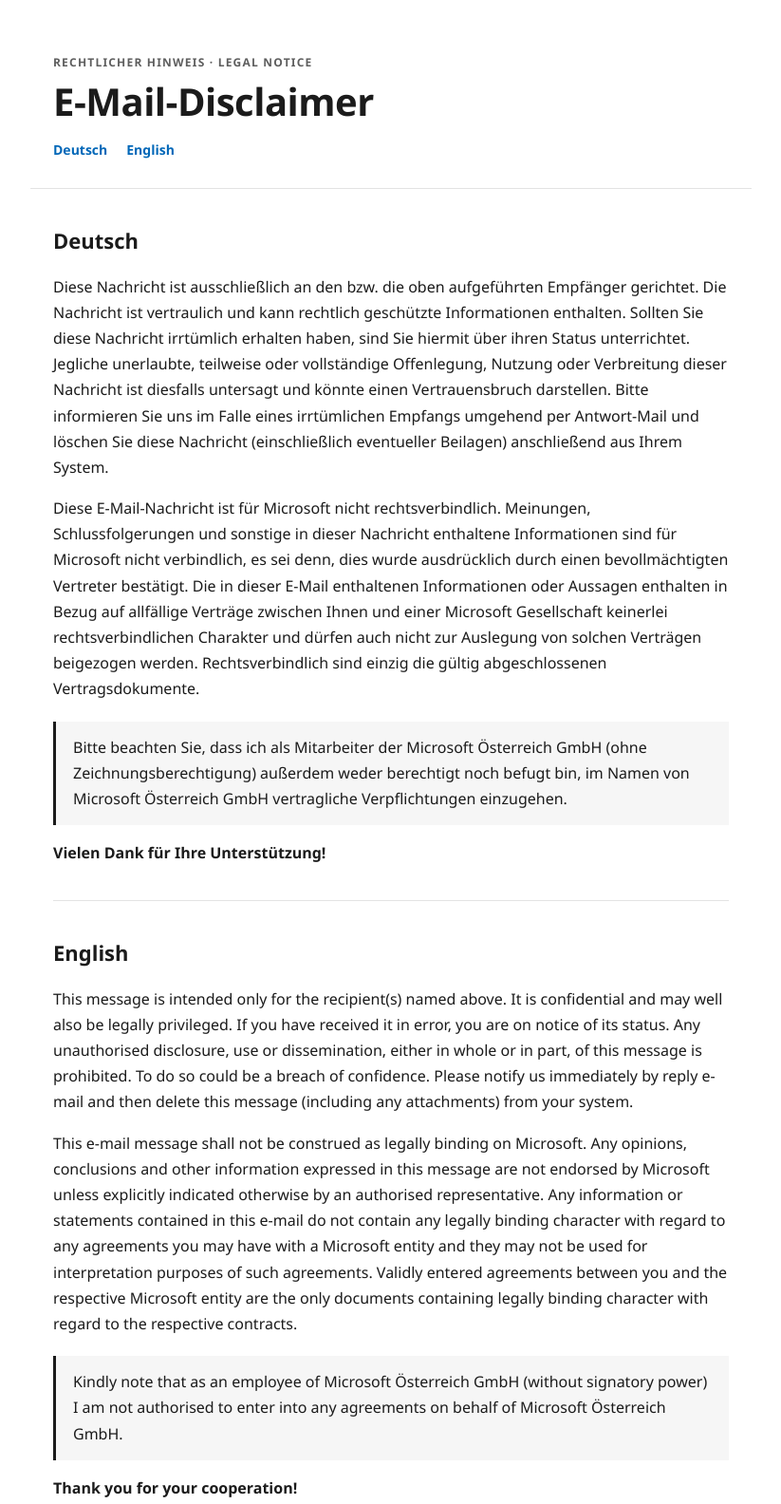
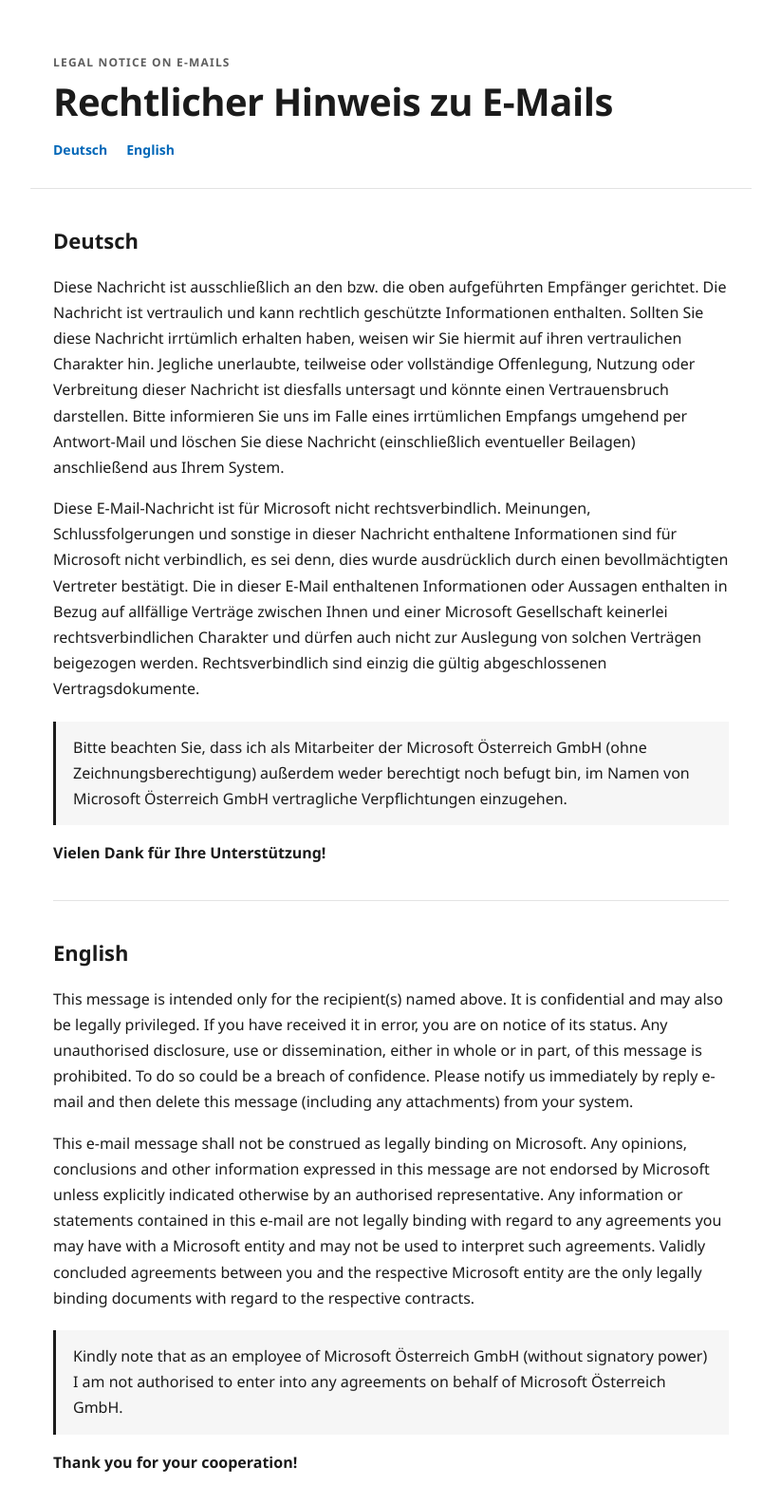
Before and after one commit to MSalexGH/Disclaimer, a plain HTML site: page index.html in a window 1280 px wide. Shown: the top 1584 px of the page at 95% size, without its empty margins (228-1051 px from the left). Drawn offline with Linux system fonts and the light colour scheme.

Commit message:
Titel und Textfassung ueberarbeitet (#1)
Co-authored-by: MSalexGH <262554544+MSalexGH@users.noreply.github.com>
Co-authored-by: Copilot <223556219+Copilot@users.noreply.github.com>

```diff
--- a/index.html
+++ b/index.html
@@ -5,7 +5,7 @@
 <meta name="viewport" content="width=device-width, initial-scale=1">
 <meta name="color-scheme" content="light dark">
 <meta name="robots" content="noindex">
-<title>E-Mail-Disclaimer</title>
+<title>Rechtlicher Hinweis zu E-Mails</title>
 <style>
 :root{--bg:#ffffff;--text:#1b1b1b;--muted:#5e5e5e;--line:#e3e3e3;--soft:#f6f6f6;--link:#0067b8}
 @media (prefers-color-scheme: dark){
@@ -39,8 +39,8 @@ footer a{color:var(--muted);text-decoration:underline}
 <body>
 <header>
   <div class="wrap">
-    <p class="eyebrow">Rechtlicher Hinweis · Legal notice</p>
-    <h1>E-Mail-Disclaimer</h1>
+    <p class="eyebrow">Legal notice on e-mails</p>
+    <h1>Rechtlicher Hinweis zu E-Mails</h1>
     <nav class="lang-nav" aria-label="Sprache / Language">
       <a href="#deutsch" hreflang="de">Deutsch</a>
       <a href="#english" hreflang="en">English</a>
@@ -51,15 +51,15 @@ footer a{color:var(--muted);text-decoration:underline}
   <div class="wrap">
     <section id="deutsch" lang="de">
       <h2>Deutsch</h2>
-      <p>Diese Nachricht ist ausschließlich an den bzw. die oben aufgeführten Empfänger gerichtet. Die Nachricht ist vertraulich und kann rechtlich geschützte Informationen enthalten. Sollten Sie diese Nachricht irrtümlich erhalten haben, sind Sie hiermit über ihren Status unterrichtet. Jegliche unerlaubte, teilweise oder vollständige Offenlegung, Nutzung oder Verbreitung dieser Nachricht ist diesfalls untersagt und könnte einen Vertrauensbruch darstellen. Bitte informieren Sie uns im Falle eines irrtümlichen Empfangs umgehend per Antwort-Mail und löschen Sie diese Nachricht (einschließlich eventueller Beilagen) anschließend aus Ihrem System.</p>
+      <p>Diese Nachricht ist ausschließlich an den bzw. die oben aufgeführten Empfänger gerichtet. Die Nachricht ist vertraulich und kann rechtlich geschützte Informationen enthalten. Sollten Sie diese Nachricht irrtümlich erhalten haben, weisen wir Sie hiermit auf ihren vertraulichen Charakter hin. Jegliche unerlaubte, teilweise oder vollständige Offenlegung, Nutzung oder Verbreitung dieser Nachricht ist diesfalls untersagt und könnte einen Vertrauensbruch darstellen. Bitte informieren Sie uns im Falle eines irrtümlichen Empfangs umgehend per Antwort-Mail und löschen Sie diese Nachricht (einschließlich eventueller Beilagen) anschließend aus Ihrem System.</p>
       <p>Diese E-Mail-Nachricht ist für Microsoft nicht rechtsverbindlich. Meinungen, Schlussfolgerungen und sonstige in dieser Nachricht enthaltene Informationen sind für Microsoft nicht verbindlich, es sei denn, dies wurde ausdrücklich durch einen bevollmächtigten Vertreter bestätigt. Die in dieser E-Mail enthaltenen Informationen oder Aussagen enthalten in Bezug auf allfällige Verträge zwischen Ihnen und einer Microsoft Gesellschaft keinerlei rechtsverbindlichen Charakter und dürfen auch nicht zur Auslegung von solchen Verträgen beigezogen werden. Rechtsverbindlich sind einzig die gültig abgeschlossenen Vertragsdokumente.</p>
       <div class="note"><p>Bitte beachten Sie, dass ich als Mitarbeiter der Microsoft Österreich GmbH (ohne Zeichnungsberechtigung) außerdem weder berechtigt noch befugt bin, im Namen von Microsoft Österreich GmbH vertragliche Verpflichtungen einzugehen.</p></div>
       <p class="thanks">Vielen Dank für Ihre Unterstützung!</p>
     </section>
     <section id="english" lang="en">
       <h2>English</h2>
-      <p>This message is intended only for the recipient(s) named above. It is confidential and may well also be legally privileged. If you have received it in error, you are on notice of its status. Any unauthorised disclosure, use or dissemination, either in whole or in part, of this message is prohibited. To do so could be a breach of confidence. Please notify us immediately by reply e-mail and then delete this message (including any attachments) from your system.</p>
-      <p>This e-mail message shall not be construed as legally binding on Microsoft. Any opinions, conclusions and other information expressed in this message are not endorsed by Microsoft unless explicitly indicated otherwise by an authorised representative. Any information or statements contained in this e-mail do not contain any legally binding character with regard to any agreements you may have with a Microsoft entity and they may not be used for interpretation purposes of such agreements. Validly entered agreements between you and the respective Microsoft entity are the only documents containing legally binding character with regard to the respective contracts.</p>
+      <p>This message is intended only for the recipient(s) named above. It is confidential and may also be legally privileged. If you have received it in error, you are on notice of its status. Any unauthorised disclosure, use or dissemination, either in whole or in part, of this message is prohibited. To do so could be a breach of confidence. Please notify us immediately by reply e-mail and then delete this message (including any attachments) from your system.</p>
+      <p>This e-mail message shall not be construed as legally binding on Microsoft. Any opinions, conclusions and other information expressed in this message are not endorsed by Microsoft unless explicitly indicated otherwise by an authorised representative. Any information or statements contained in this e-mail are not legally binding with regard to any agreements you may have with a Microsoft entity and may not be used to interpret such agreements. Validly concluded agreements between you and the respective Microsoft entity are the only legally binding documents with regard to the respective contracts.</p>
       <div class="note"><p>Kindly note that as an employee of Microsoft Österreich GmbH (without signatory power) I am not authorised to enter into any agreements on behalf of Microsoft Österreich GmbH.</p></div>
       <p class="thanks">Thank you for your cooperation!</p>
     </section>
```
